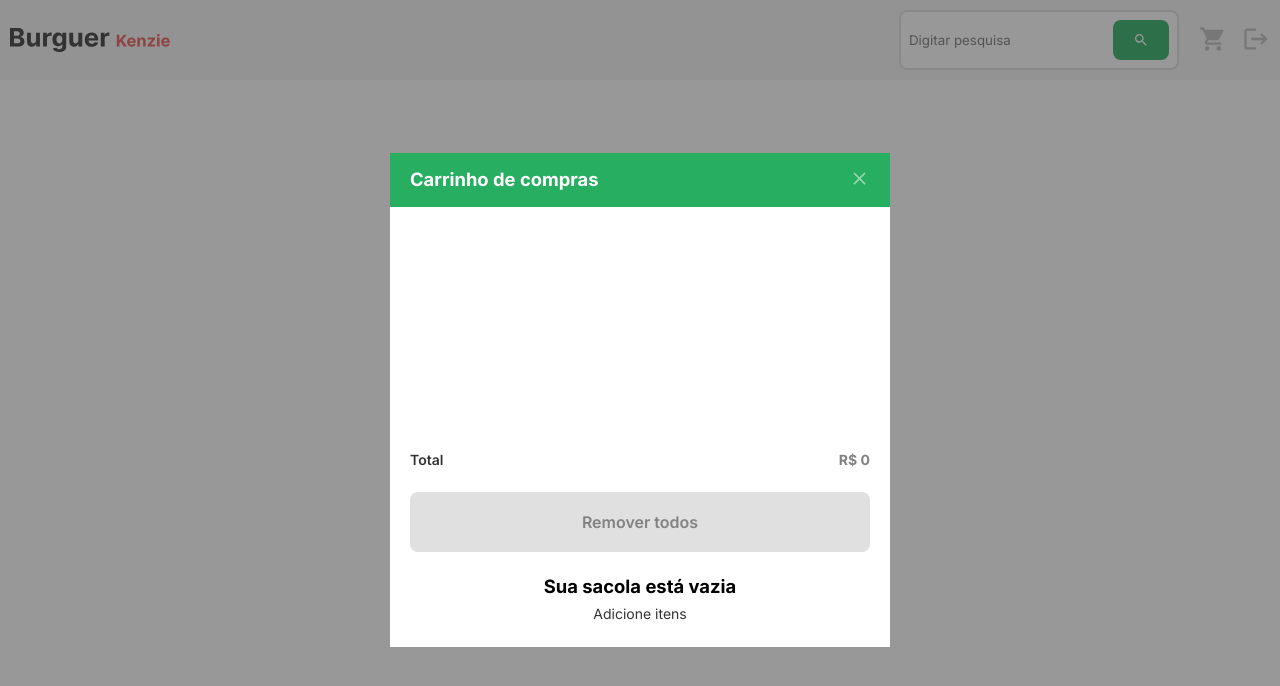
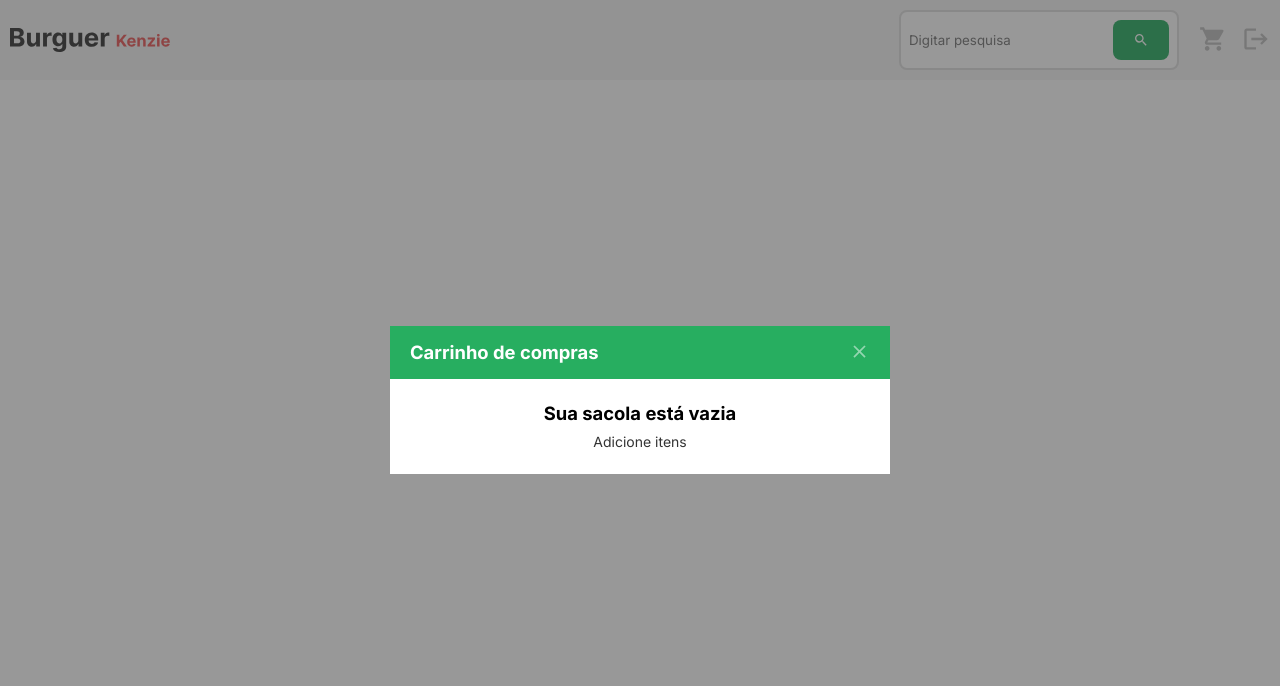
Before and after one commit to Kenzie-Academy-Brasil-Developers/kenzieBurguer-v2-LuckDev22, a React (Vite) app: page /dashboard in a window 1280 px wide. Both pictures are taken after a click on the button 1213 px from the left and 40 px from the top of the page. Shown: the top 686 px of the page. Built offline with nearby package versions, Linux system fonts and the light colour scheme; no server answers.

Commit message:
add cart vazio

```diff
--- a/src/components/CartModal/CartProductList/index.tsx
+++ b/src/components/CartModal/CartProductList/index.tsx
@@ -8,7 +8,7 @@ import { HomeContext } from '../../../providers/HomeContext';
 
 const CartProductList = () => {
 
-  const { fullValue } = useContext(HomeContext);
+  const { fullValue, delAllCart } = useContext(HomeContext);
 
   return (
     <StyledCartProductList>
@@ -22,7 +22,7 @@ const CartProductList = () => {
         </StyledParagraph>
         <StyledParagraph className='total'>R$ {fullValue}</StyledParagraph>
       </div>
-      <StyledButton $buttonSize='default' $buttonStyle='gray'>
+      <StyledButton $buttonSize='default' $buttonStyle='gray' onClick={()=> delAllCart()}>
         Remover todos
       </StyledButton>
     </StyledCartProductList>
--- a/src/components/CartModal/index.tsx
+++ b/src/components/CartModal/index.tsx
@@ -6,8 +6,7 @@ import { useContext } from 'react';
 import { HomeContext } from '../../providers/HomeContext';
 
 const CartModal = () => {
-
-  const { setCartModal } = useContext(HomeContext);
+  const { setCartModal, currentSale } = useContext(HomeContext);
 
   return (
     <StyledCartModalBox>
@@ -25,14 +24,18 @@ const CartModal = () => {
           </button>
         </header>
         <div className='cartBox'>
+          {currentSale.length > 0 ? (
             <CartProductList />
-
+          ) : (
             <div className='emptyBox'>
               <StyledTitle tag='h3' $fontSize='three' textAlign='center'>
                 Sua sacola está vazia
               </StyledTitle>
-            <StyledParagraph textAlign='center'>Adicione itens</StyledParagraph>
+              <StyledParagraph textAlign='center'>
+                Adicione itens
+              </StyledParagraph>
             </div>
+          )}
         </div>
       </dialog>
     </StyledCartModalBox>
--- a/src/providers/HomeContext.tsx
+++ b/src/providers/HomeContext.tsx
@@ -21,6 +21,7 @@ interface IHomeContext {
   delItenCart: (itemId: number) => void;
   currentSale: IProducts[];
   fullValue: number;
+  delAllCart: () => void;
 }
 
 export const HomeContext = createContext({} as IHomeContext);
@@ -72,6 +73,15 @@ export const HomeProvider = ({ children }: IDefaultProvidersProps) => {
       return (newValue.price) + valueInitial;
     }, 0);
 
+
+    const delAllCart = () => {
+      if (currentSale.length > 0) {
+
+        setCurrentSale([]);
+      }
+    };
+
+
   return (
     <HomeContext.Provider
       value={{
@@ -84,7 +94,8 @@ export const HomeProvider = ({ children }: IDefaultProvidersProps) => {
         addItenCart,
         delItenCart,
         currentSale,
-        fullValue
+        fullValue,
+        delAllCart
       }}
     >
       {children}
```
Lines whose indentation alone changed are shown as unchanged.
